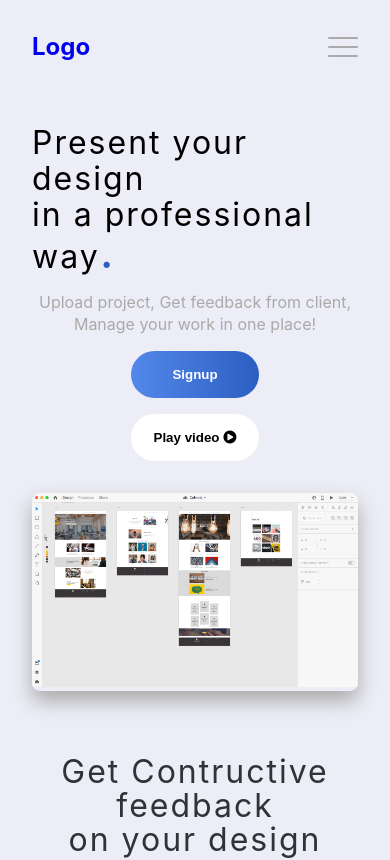
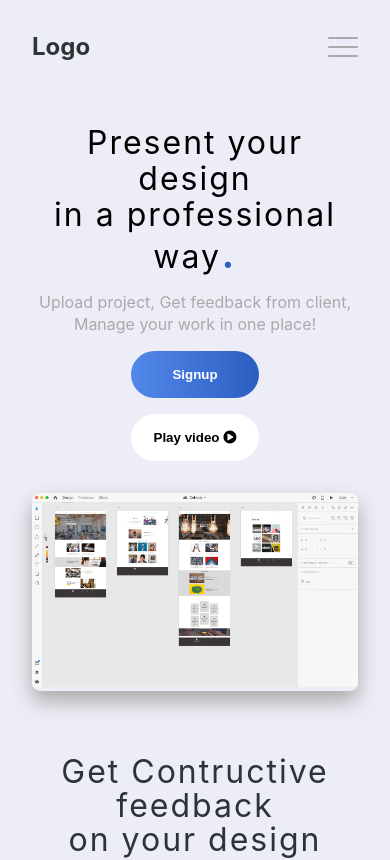
Before and after one commit to jjunior96/frontend-study, a plain HTML site: page terceiro/index.html in a window 390 px wide. Shown: the top 860 px of the page. Drawn offline with Linux system fonts and the light colour scheme.

```diff
--- a/terceiro/style.css
+++ b/terceiro/style.css
@@ -47,11 +47,7 @@
   align-items: center;
 }
 
-.logo {
-  color: #2d3436;
-}
-
-.logo:visited {
+a > h1 {
   color: #2d3436;
 }
 
@@ -97,6 +93,7 @@
 }
 
 .title-wrapper h1 {
+  text-align: center;
   font-size: 2rem;
   letter-spacing: 2px;
   line-height: 36px;
```
